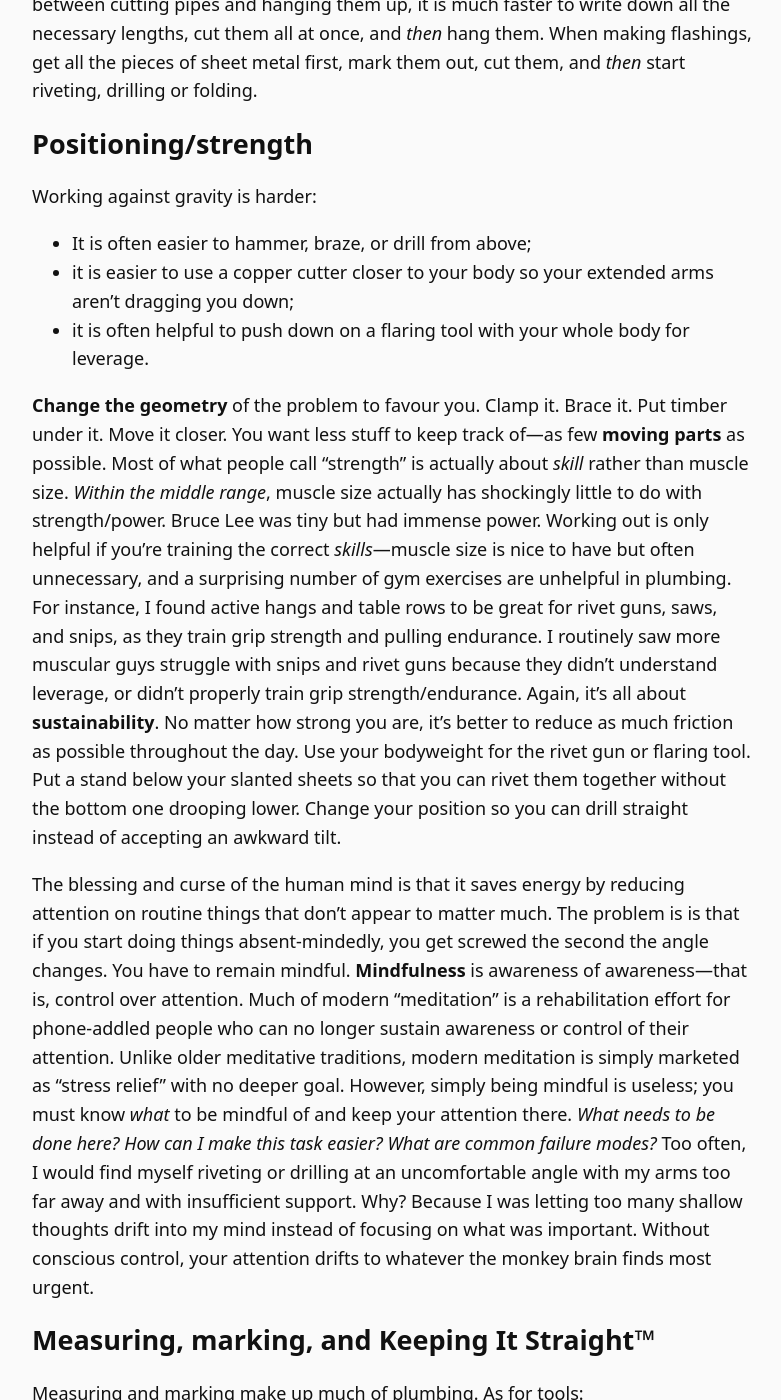
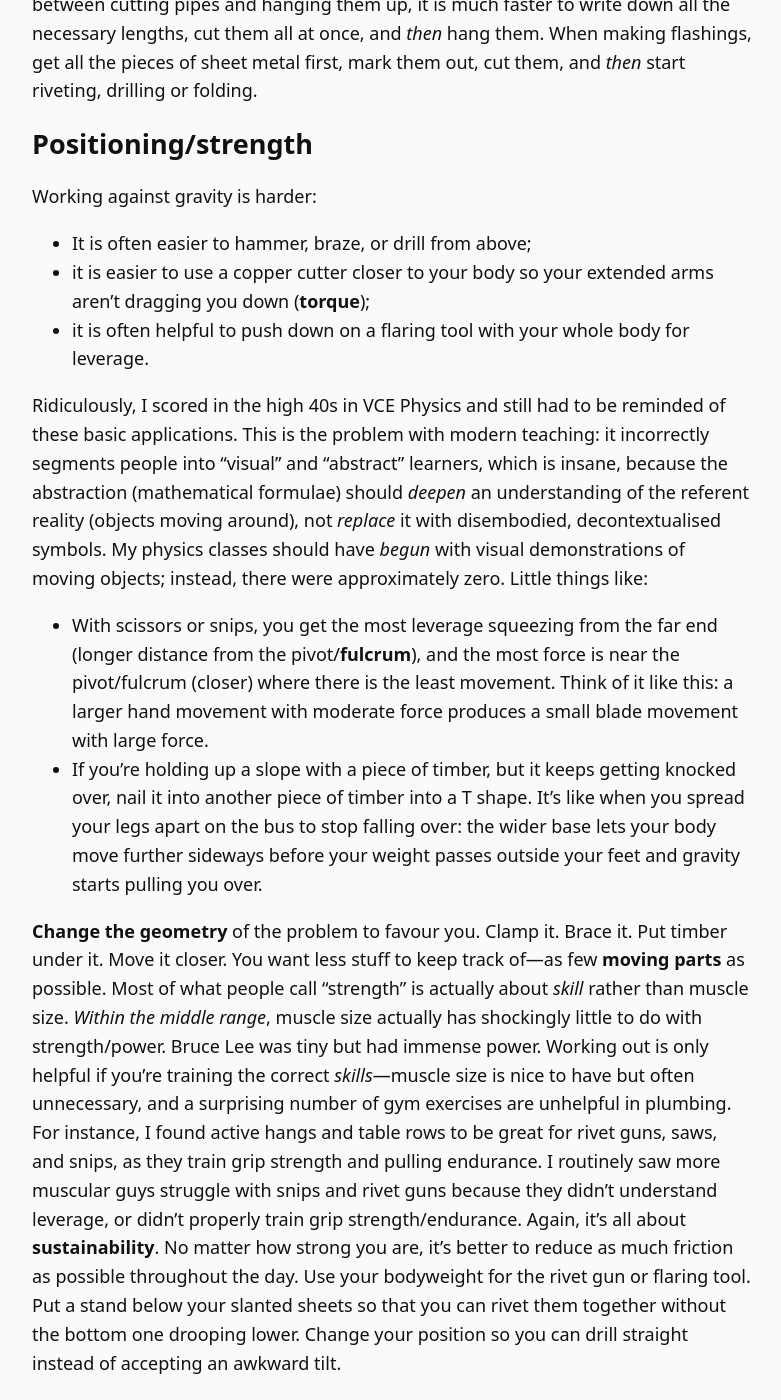
Before and after one commit to JakeHPark/jakehpark.github.io, a Jekyll site: the page built from _essays/Skill Acquisition in Plumbing.md, in a window 1280 px wide and 1400 px high, scrolled down 5117 px. Shown: the whole window, without its empty margins (248-1029 px from the left). Built offline with Jekyll 4.4.1, drawn with Linux system fonts in a browser that asks for light colours; some of the changed text lies outside the part shown.

Commit message:
Refine plumbing skills discussion and insights
Removed redundant wording and clarified points about tools and techniques in plumbing. Added insights on skill acquisition and the importance of mindfulness in learning.

```diff
--- a/_essays/Skill Acquisition in Plumbing.md
+++ b/_essays/Skill Acquisition in Plumbing.md
@@ -84,8 +84,13 @@ The time spent moving around, switching tools, re-measuring, and so on adds up v
 Working against gravity is harder:
 
 - It is often easier to hammer, braze, or drill from above;
-- it is easier to use a copper cutter closer to your body so your extended arms aren't dragging you down;
+- it is easier to use a copper cutter closer to your body so your extended arms aren't dragging you down (**torque**);
 - it is often helpful to push down on a flaring tool with your whole body for leverage.
+
+Ridiculously, I scored in the high 40s in VCE Physics and still had to be reminded of these basic applications. This is the problem with modern teaching: it incorrectly segments people into "visual" and "abstract" learners, which is insane, because the abstraction (mathematical formulae) should *deepen* an understanding of the referent reality (objects moving around), not *replace* it with disembodied, decontextualised symbols. My physics classes should have *begun* with visual demonstrations of moving objects; instead, there were approximately zero. Little things like:
+
+- With scissors or snips, you get the most leverage squeezing from the far end (longer distance from the pivot/**fulcrum**), and the most force is near the pivot/fulcrum (closer) where there is the least movement. Think of it like this: a larger hand movement with moderate force produces a small blade movement with large force.
+- If you're holding up a slope with a piece of timber, but it keeps getting knocked over, nail it into another piece of timber into a T shape. It's like when you spread your legs apart on the bus to stop falling over: the wider base lets your body move further sideways before your weight passes outside your feet and gravity starts pulling you over.
 
 **Change the geometry** of the problem to favour you. Clamp it. Brace it. Put timber under it. Move it closer. You want less stuff to keep track of—as few **moving parts** as possible. Most of what people call "strength" is actually about *skill* rather than muscle size. *Within the middle range*, muscle size actually has shockingly little to do with strength/power. Bruce Lee was tiny but had immense power. Working out is only helpful if you're training the correct *skills*—muscle size is nice to have but often unnecessary, and a surprising number of gym exercises are unhelpful in plumbing. For instance, I found active hangs and table rows to be great for rivet guns, saws, and snips, as they train grip strength and pulling endurance. I routinely saw more muscular guys struggle with snips and rivet guns because they didn't understand leverage, or didn't properly train grip strength/endurance. Again, it's all about **sustainability**. No matter how strong you are, it's better to reduce as much friction as possible throughout the day. Use your bodyweight for the rivet gun or flaring tool. Put a stand below your slanted sheets so that you can rivet them together without the bottom one drooping lower. Change your position so you can drill straight instead of accepting an awkward tilt.
 
@@ -147,4 +152,6 @@ Many of these points seem like total common sense to someone with prior experien
 
 I eventually outpaced most of the class because I showed up, paid attention, looked for patterns in my mistakes, tried not to repeat errors, and brutally tracked failures/successes. This minimum bar is now apparently impossible due to TikTok addiction. People keep saying that phones destroy our attention spans, but it goes deeper than this. Just like sitting down all day atrophies your muscles, phone addiction destroys our capacity for **cognitive effort**. Instead of memorising facts, we can Google them; this means we never end up developing a conceptual network in our heads. Instead of doing mental maths, we use our calculators. Having to pull out a calculator for minor additions wastes time. Phones cripple our ability to pay attention to boring stuff that requires time and effort. We skim just the "important parts", but the boring parts are the necessary connective tissue. They ruin our sleep, which further dents cognitive capacity. And notifications can distract you at any time, because people no longer understand that phone calls can wait, emails can wait, text messages can wait, and no one will die.
 
-Most of what I summarised here came from noting the instructors' corrections and looking for common patterns, not from some mystical trade genius, of which I very obviously had none. I would have been useless without the intermittently excellent remarks of the hopelessly spread-thin instructors; it was up to me to piece them together. This also supports my idea that "natural talent" isn't that important beyond initial acceleration: I started as the absolute slowest, and the only students that I couldn't catch up to were the ones who had far more prior work experience than me. Nor is there such a thing as a "self-made man"; contrary to modern narcissism, no one learns anything without the help of others. **There is no magic point in time where everything clicks into place.** People who acquire skills faster than others do so because they never stop finding ways to *accumulate* improvements over time. It often *looks* like everything suddenly "clicked" because beyond a certain number of improvements, functional returns diminish drastically. Being able to cook well enough is useful; being able to cook like Gordon Ramsay is a fun goal, but is *not* 10 times more useful for ordinary purposes. There is something to be said about aiming for the stars (the standard) but being happy you landed on the moon (your actual worth).
+Most of what I summarised here came from noting the instructors' corrections and looking for common patterns, not from some mystical trade genius, of which I very obviously had none. I would have been useless without the intermittently excellent remarks of the hopelessly spread-thin instructors; it was up to me to piece them together. This also supports my idea that "natural talent" isn't that important beyond initial acceleration: I started as the absolute slowest, and the only students that I couldn't catch up to were the ones who had far more prior work experience than me. Nor is there such a thing as a "self-made man"; contrary to modern narcissism, no one learns anything without the help of others.
+
+**There is no magic point in time where everything clicks into place at once.** People who acquire skills faster than others do so because they never stop finding ways to *accumulate* improvements over time. Improvement never becomes effortless, but it's emotionally easier because your outputs are now basically usable rather than catastrophically embarrassing, and familiarity means it's much easier to diagnose and repair errors. Moreover, there is often little functional difference between someone who can cut something 95% straight and 98% straight. Being able to cook well enough is useful, but there are **diminishing returns**. Being able to cook like Gordon Ramsay is a fun goal, but is *not* 10 times more useful for ordinary purposes. There is something to be said about aiming for the stars (the standard) but being happy you landed on the moon (your actual worth).
```
Also changed, not shown: other parts of _essays/Skill Acquisition in Plumbing.md (+1 -1 lines).
